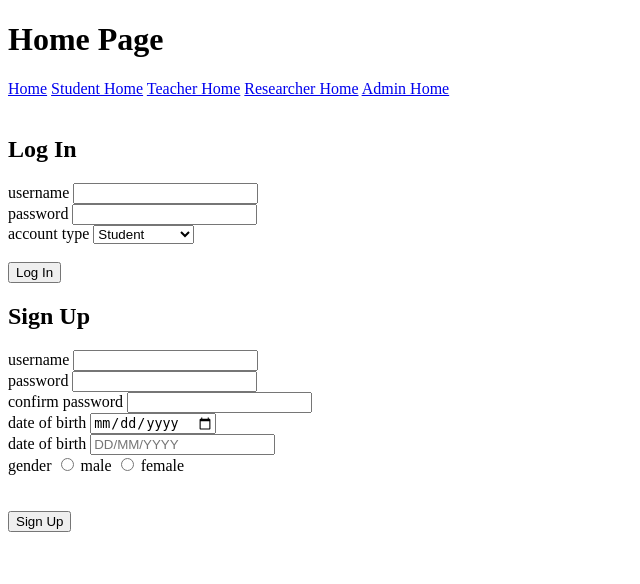
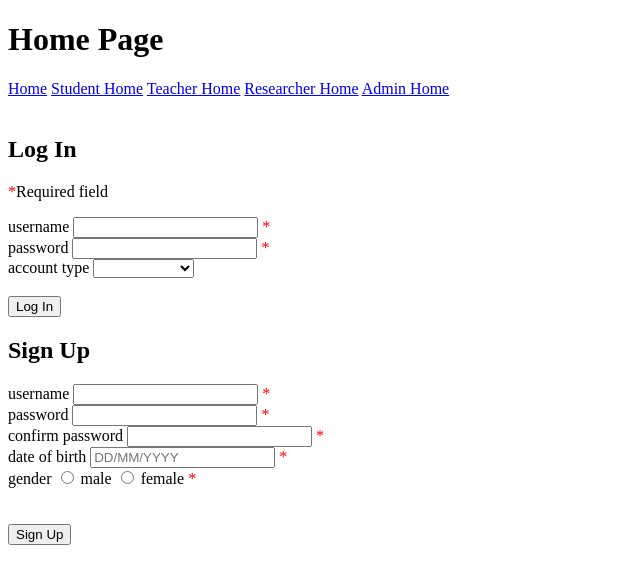
Before and after one commit to JamesAMarshall/UWS_GuidedPlay_PX, a PHP site: page /login.html in a window 1280 px wide. Shown: the top 584 px of the page, without its empty margins (0-640 px from the left). Run offline with PHP 8.4, Linux system fonts and the light colour scheme.

Commit message:
add validation for signup password/ and confirm password

```diff
--- a/css/theme.css
+++ b/css/theme.css
@@ -10,3 +10,6 @@
 	margin-right: 5px;
 	text-align: center;
 }
+
+.required {
+  color: red;
--- a/javascript/formValidation.js
+++ b/javascript/formValidation.js
@@ -8,43 +8,66 @@
 			var gender = document.getElementById("male");
 			var gender = document.getElementById("female");
 
-
-
+			var a = document.getElementById("pwd1").value;
+			var b = document.getElementById("pwd2").value;
 
             if(!LoginUsername_validation(username)){
                valid = false;
             }
+
             if(!LoginPassword_validation(password)){
                 valid = false;
             }
-              if(!SignupUsername_validation(username2)){
+
+            if(!SignupUsername_validation(username2)){
                valid = false;
             }
 
 			if(!gender_validation(gender)){
 				valid = false;
 			}
+
+
             if(!checkDate(date)) {
                 valid = false;
             }
 
 
-            return valid;
+			if(!confirmpassword_validation(a)){
+				valid = false;
+			}
 
+			if(!confirmpassword_validation(b)){
+				valid = false;
+			}
 
+			return valid;
+		}
 
-        }
+		/*check password*/
+		function confirmpassword_validation(){
+
+			var password = document.getElementById("pwd1").value;
+			var confirmPassword = document.getElementById("pwd2").value;
+			if (password != confirmPassword) {
+				document.getElementById('pwd2Error').style.display = "inline-block";
+				return false;
+			}
+			document.getElementById('pwd2Error').style.display = "none";
+			return true;
+		}
+
 		/*select radio button*/
 		function checkGender(){
 			var radio1 = document.getElementById('male').checked;
 			var radio2 = document.getElementById('female').checked;
 			if((radio1=="")&&(radio2=="")){
-
 				return false;
 			}
 
 			return true;
 		}
+
 
         /*checks textbox empty */
         function checkRequired(val) {
@@ -55,6 +78,8 @@
                 }
                 return true;
         }
+
+
 		/* checks gender */
 		function gender_validation(gender){
 		        if(checkGender(gender)){
@@ -103,6 +128,8 @@
                         return false;
                 }
         }
+
+
         /*check dob format*/
         function checkDate(inputText)
         {
--- a/login.html
+++ b/login.html
@@ -24,14 +24,19 @@ and open the template in the editor.
         <br/>
         <form action ="#" method="post" id="post-form" onsubmit="return validateForm(this);">
         <h2>Log In</h2>
+		<p>
+		<span class="required">*</span>Required field
+		</p>
             <div>
                 <label for="username">username</label>
                 <input type="text" id="uname" name="uname"/>
+				<span class="required">*</span>
                 <span class="error-message" id="usernameError">username required</span>
                 <br/>
 
                 <label for="password">password</label>
                 <input type="text" id="pass" name="pass"/>
+				<span class="required">*</span>
                 <span class="error-message" id="passwordError">password required</span>
                 <br/>
 
@@ -41,6 +46,7 @@ and open the template in the editor.
             <div>
                 <label for="accountType">account type</label>
                     <select id="accountType" name="accountType" height="50px">
+						<option value="default"selected disabled></option>
                         <option value="student">Student</option>
                         <option value="teacher">Teachers</option>
                         <option value="community">Community</option>
@@ -57,26 +63,26 @@ and open the template in the editor.
             <div>
                 <label for="username">username</label>
                 <input type="text" id="sname" name="sname"/>
+				<span class="required">*</span>
                 <span class="error-message" id="username2Error">username required</span>
 
                 <br/>
+
                 <label for="password">password</label>
-                <input type="text" id="pwd1" name="pwd1"/>
-                <br/>
+                <input type="password" id="pwd1" />
+				<span class="required">*</span>
+				<br>
                 <label for="password">confirm password</label>
-                <input type="text" id="pwd2" name="pwd2"/>
-                <br/>
+                <input type="password" id="pwd2"/>
+				<span class="required">*</span>
+				<span class="error-message" id="pwd2Error">Password do not matched</span>
 
-
-
-
-                <label for="dateofbirth">date of birth</label>
-                <input type="date" id="dob" name="dob"/>
                 <br/>
 
 
                 <label for="dateofbirth">date of birth</label>
 				<input type="text" id="dob2" name="dob2" placeholder="DD/MM/YYYY"/>
+				<span class="required">*</span>
 				<span class="error-message" id="dobError">Date of Birth required</span>
 				<span class="error-message" id="dobFormatError">Check date format</span>
 				<span class="error-message" id="dobInputError">Check date input</span>
@@ -87,6 +93,7 @@ and open the template in the editor.
                 <label for="male">male</label>
                 <input type="radio" name="gender" id="female">
                 <label for="female">female</label>
+				<span class="required">*</span>
 				<span class="error-message" id="genderError"> Please Select a gender</span>
 				<br>
 
@@ -113,43 +120,66 @@ and open the template in the editor.
 			var gender = document.getElementById("male");
 			var gender = document.getElementById("female");
 
-
+			var a = document.getElementById("pwd1").value;
+			var b = document.getElementById("pwd2").value;
 
             if(!LoginUsername_validation(username)){
                valid = false;
             }
+
             if(!LoginPassword_validation(password)){
                 valid = false;
             }
-              if(!SignupUsername_validation(username2)){
+
+            if(!SignupUsername_validation(username2)){
                valid = false;
             }
 
 			if(!gender_validation(gender)){
 				valid = false;
 			}
+
+
             if(!checkDate(date)) {
                 valid = false;
             }
 
 
-            return valid;
+			if(!confirmpassword_validation(a)){
+				valid = false;
+			}
 
+			if(!confirmpassword_validation(b)){
+				valid = false;
+			}
 
+			return valid;
+		}
 
-        }
+		/*check password*/
+		function confirmpassword_validation(){
+
+			var password = document.getElementById("pwd1").value;
+			var confirmPassword = document.getElementById("pwd2").value;
+			if (password != confirmPassword) {
+				document.getElementById('pwd2Error').style.display = "inline-block";
+				return false;
+			}
+			document.getElementById('pwd2Error').style.display = "none";
+			return true;
+		}
 
 		/*select radio button*/
 		function checkGender(){
 			var radio1 = document.getElementById('male').checked;
 			var radio2 = document.getElementById('female').checked;
 			if((radio1=="")&&(radio2=="")){
-
 				return false;
 			}
 
 			return true;
 		}
+
 
         /*checks textbox empty */
         function checkRequired(val) {
@@ -160,6 +190,8 @@ and open the template in the editor.
                 }
                 return true;
         }
+
+
 		/* checks gender */
 		function gender_validation(gender){
 		        if(checkGender(gender)){
@@ -208,6 +240,8 @@ and open the template in the editor.
                         return false;
                 }
         }
+
+
         /*check dob format*/
         function checkDate(inputText)
         {
```
